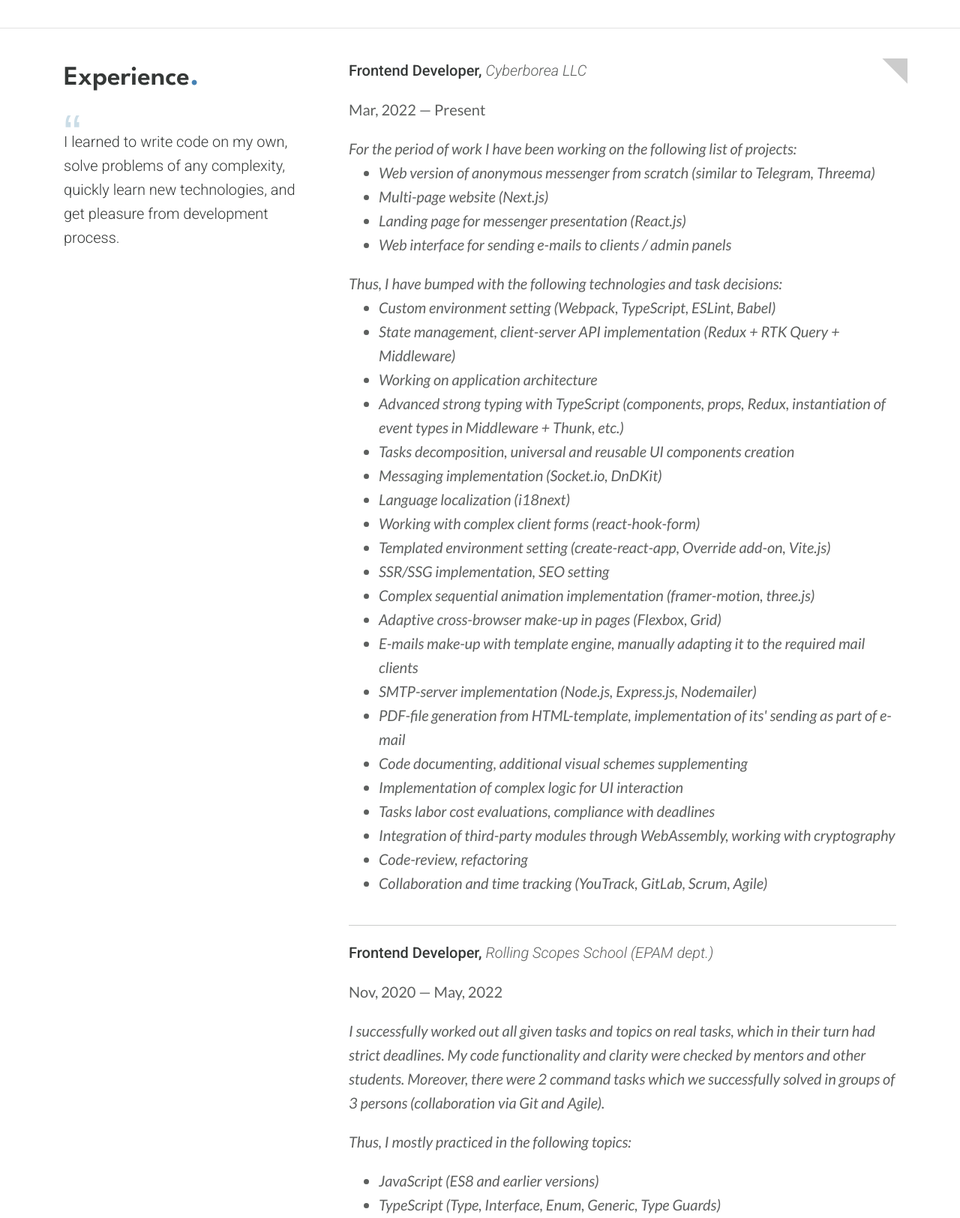
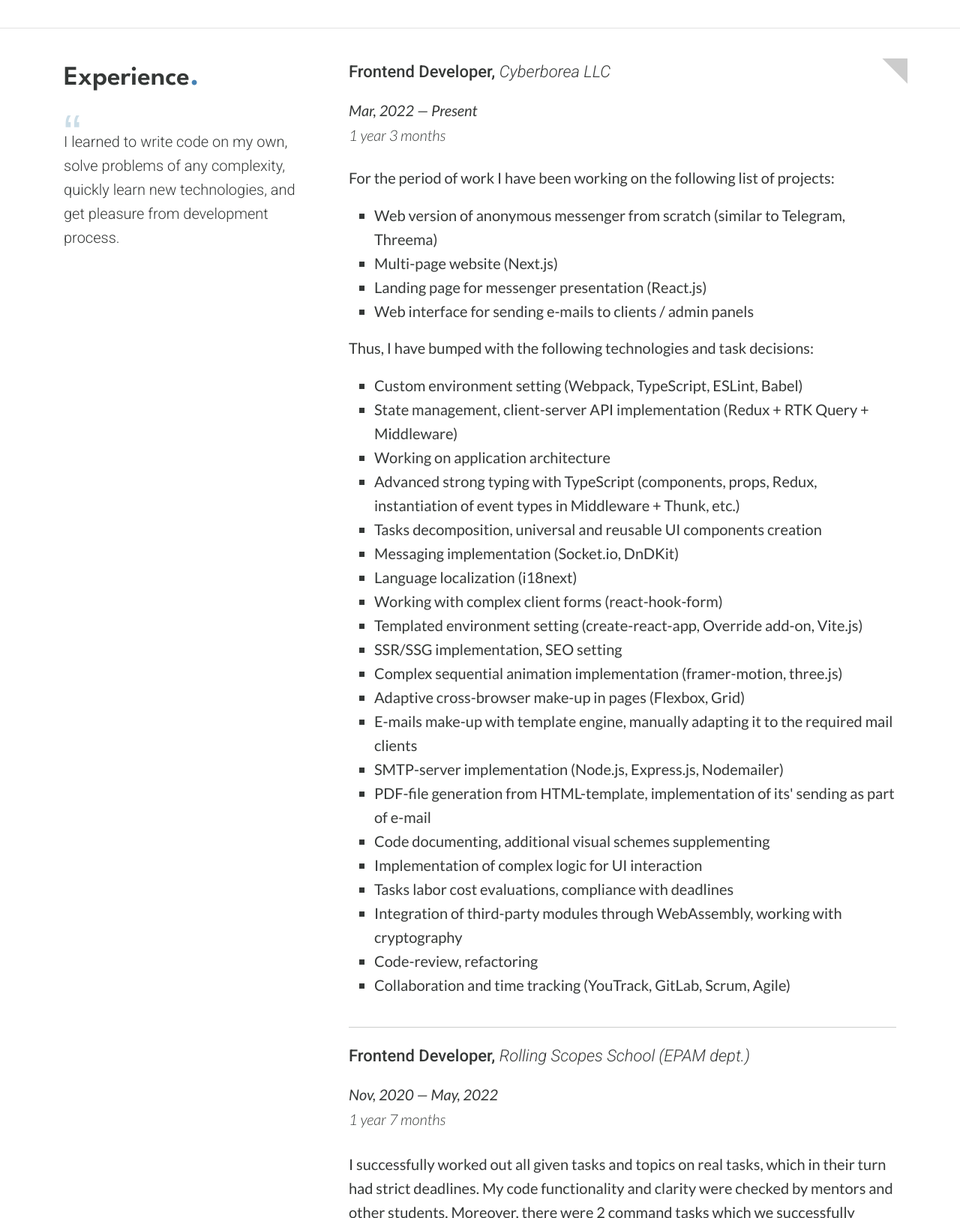
Before and after one commit to insane-idea/CV, a website built with webpack: page src/index.html in a window 1280 px wide. Shown: the part 1175-2800 px from the top of the page at 75% size. Built offline with nearby package versions, Linux system fonts and the light colour scheme; files whose address does not match are found by name.

Commit message:
feature: add common periods duration, fix typography, remove extra classes

```diff
--- a/src/index.html
+++ b/src/index.html
@@ -7,15 +7,14 @@
     <link type="image/x-icon" href="./assets/person-with-laptop-male.ico" rel="shortcut icon">
     <link rel="preconnect" href="https://fonts.googleapis.com">
     <link rel="preconnect" href="https://fonts.gstatic.com" crossorigin>
-    <link href="https://fonts.googleapis.com/css2?family=Lato:ital,wght@0,400;0,700;0,900;1,400;1,700;1,900&family=Roboto:ital,wght@0,100;0,300;0,400;0,700;1,400&display=swap" rel="stylesheet">
-    <link href="https://fonts.googleapis.com/css2?family=Lato:ital,wght@0,400;0,700;0,900;1,400;1,700;1,900&family=Roboto:ital,wght@0,100;0,300;0,400;0,500;0,700;1,100;1,300;1,400;1,500;1,700&display=swap" rel="stylesheet">
+    <link href="https://fonts.googleapis.com/css2?family=Lato:ital,wght@0,100;0,300;0,400;0,700;0,900;1,100;1,300;1,400;1,700;1,900&family=League+Spartan:wght@100;200;300;400;500;600;700;800;900&family=Roboto:ital,wght@0,100;0,300;0,400;0,500;0,700;0,900;1,100;1,300;1,400;1,500;1,700;1,900&display=swap" rel="stylesheet">
     <link href="https://cdn.jsdelivr.net/npm/bootstrap@5.2.0-beta1/dist/css/bootstrap.min.css" rel="stylesheet" integrity="sha384-0evHe/X+R7YkIZDRvuzKMRqM+OrBnVFBL6DOitfPri4tjfHxaWutUpFmBp4vmVor" crossorigin="anonymous">
-    <link href="https://fonts.googleapis.com/css2?family=Lato:ital,wght@0,400;0,700;0,900;1,400;1,700;1,900&family=League+Spartan:wght@100;200;300;400;500;600;700;800;900&family=Roboto:ital,wght@0,100;0,300;0,400;0,500;0,700;1,100;1,300;1,400;1,500;1,700&display=swap" rel="stylesheet">
     <title>Sergey P.</title>
   </head>
 
   <!-- TODO refresh skills, block-quotes and general text -->
   <!-- TODO implement common periods calculation -->
+  <!-- TODO point out period calculations with different font features (thin + lh + new line) -->
 
   <body>
       <header id="header" class="header">
@@ -188,16 +187,17 @@
                   <div class="infoSection__organization cyberborea">
                     <hr class="invisible-hr">
                     <h6>Frontend Developer, <i class="infoSection__organizationName organizationName">Cyberborea LLC</i></h6>
-                    <p class="period infoSection__period">Mar, 2022 — Present</p>
-                    <div class="activity infoSection__activity">
-                      For the period of work I have been working on the following list of projects:
+                    <p class="infoSection__period">Mar, 2022 — Present</p>
+                    <p class="infoSection__periodDuration">1 year 3 months</p>
+                    <div class="infoSection__activity">
+                      <p class="infoSection__listSubtitle">For the period of work I have been working on the following list of projects:</p>
                       <ul>
                         <li>Web version of anonymous messenger from scratch (similar to Telegram, Threema)</li>
                         <li>Multi-page website (Next.js)</li>
                         <li>Landing page for messenger presentation (React.js)</li>
                         <li>Web interface for sending e-mails to clients / admin panels</li>
                       </ul>
-                      Thus, I have bumped with the following technologies and task decisions:
+                      <p class="infoSection__listSubtitle">Thus, I have bumped with the following technologies and task decisions:</p>
                       <ul>
                         <li>Custom environment setting (Webpack, TypeScript, ESLint, Babel)</li>
                         <li>State management, client-server API implementation (Redux + RTK Query + Middleware)</li>
@@ -226,14 +226,15 @@
                   <div class="infoSection__organization rs-school">
                     <hr>
                     <h6>Frontend Developer, <i class="infoSection__organizationName organizationName">Rolling Scopes School (EPAM dept.)</i></h6>
-                    <p class="period infoSection__period">Nov, 2020 — May, 2022</p>
-                    <div class="activity infoSection__activity">
+                    <p class="infoSection__period">Nov, 2020 — May, 2022</p>
+                    <p class="infoSection__periodDuration">1 year 7 months</p>
+                    <div class="infoSection__activity">
                       <p>
                         I successfully worked out all given tasks and topics on real tasks, which in their turn had strict deadlines.
                         My code functionality and clarity were checked by mentors and other students.
                         Moreover, there were 2 command tasks which we successfully solved in groups of 3 persons (collaboration via Git and Agile).
                       </p>
-                      <p>
+                      <p class="infoSection__listSubtitle">
                         Thus, I mostly practiced in the following topics:
                       </p>
                       <ul>
@@ -254,8 +255,9 @@
                   <div class="infoSection__organization engy">
                     <hr>
                     <h6>International Operations Manager, <i class="organizationName infoSection__organizationName">ENGY LLC</i></h6>
-                    <p class="period infoSection__period">Apr, 2019 — Feb, 2022</p>
-                    <p class="activity infoSection__activity">
+                    <p class="infoSection__period">Apr, 2019 — Feb, 2022</p>
+                    <p class="infoSection__periodDuration">3 years 6 months</p>
+                    <p class="infoSection__activity">
                       Self-production support, working with custom CRM, purchasing foreign materials and components,
                       maintaining the required level of inventory, delivery times control, settlements with suppliers,
                       negotiating with foreign companies, logistics optimization.
@@ -290,16 +292,18 @@
                   <div class="infoSection__organization rs-school">
                     <hr class="invisible-hr">
                     <h6>Software Engineer, <i class="organizationName infoSection__organizationName">Rolling Scopes School</i></h6>
-                    <p class="period infoSection__period">Nov, 2020 — May, 2022</p>
-                    <p class="activity infoSection__activity">
-                        The studying program consisted of 4 stages of self-study. We had access to pre-recorded webinars, recommended materials, and weekly live Q&A sessions with mentors. We also had the ability to communicate with other students and help each other solve any problems. We were provided with a lot of tasks with strict deadlines that should have been covered for each stage. To pass the next stage, we had to successfully complete the tasks and tests from the previous stage without missing the deadlines, and pass a technical interview with mentor. On the latest 2 stages (in case of successful interview passage) we had a personal mentor who answered the questions and reviewed the code.
+                    <p class="infoSection__period">Nov, 2020 — May, 2022</p>
+                    <p class="infoSection__periodDuration">1 year 7 months</p>
+                    <p class="infoSection__activity">
+                      The studying program consisted of 4 stages of self-study. We had access to pre-recorded webinars, recommended materials, and weekly live Q&A sessions with mentors. We also had the ability to communicate with other students and help each other solve any problems. We were provided with a lot of tasks with strict deadlines that should have been covered for each stage. To pass the next stage, we had to successfully complete the tasks and tests from the previous stage without missing the deadlines, and pass a technical interview with mentor. On the latest 2 stages (in case of successful interview passage) we had a personal mentor who answered the questions and reviewed the code.
                     </p>
                   </div>
                   <div class="infoSection__organization university">
                     <hr>
                     <h6>Foreign languages specialist, <i class="organizationName infoSection__organizationName">The State University of Humanities and Technologies</i></h6>
-                    <p class="period infoSection__period">Sep, 2012 — Jul, 2017</p>
-                    <p class="activity infoSection__activity">
+                    <p class="infoSection__period">Sep, 2012 — Jul, 2017</p>
+                    <p class="infoSection__periodDuration">5 years</p>
+                    <p class="infoSection__activity">
                       Learn English, German, general subjects, been to China as an exchange program student learning Chinese.
                     </p>
                   </div>
--- a/src/styles/styles.scss
+++ b/src/styles/styles.scss
@@ -64,6 +64,11 @@ body {
 
 ol {
   padding-left: 1.5rem;
+}
+
+ul {
+  padding-left: 1.7rem;
+  list-style-type: square;
 }
 
 body._lock {
@@ -212,6 +217,7 @@ section {
   h6,
   h6 .infoSection__organization,
   h6 .infoSection__organizationName {
+    font-size: 22px;
     font-family: "Roboto", sans-serif;
     color: #353837;
     padding: 0 0 0.5em;
@@ -352,15 +358,38 @@ section {
   &__period,
   &__activity,
   &__organizationName {
-    opacity: 0.8;
+    // opacity: 0.8;
+  }
+
+  &__period {
+    margin-bottom: 0.3rem;
+    padding-bottom: 0;
+    line-height: 27px;
+    font-style: italic;
+  }
+
+  &__periodDuration {
+    // color: #959799;
+    font-size: 20px;
+    line-height: 27px;
+    font-weight: 300;
+    font-style: italic;
+    margin-bottom: 1.5rem;
   }
 
   &__activity {
-    font-style: italic;
+    // font-style: italic;
   }
 
   &__organizationName {
     font-weight: 300;
+  }
+
+  &__listSubtitle {
+    // font-family: "Roboto", sans-serif;
+    // font-weight: 500;
+    line-height: 27px;
+    // margin-bottom: 0.6rem;
   }
 }
 
@@ -588,6 +617,8 @@ section {
     }
   }
 }
+
+// TODO pass correct font data to breakpoints
 
 @media screen and (max-width: 1199px) {
   .portfolio {
```
